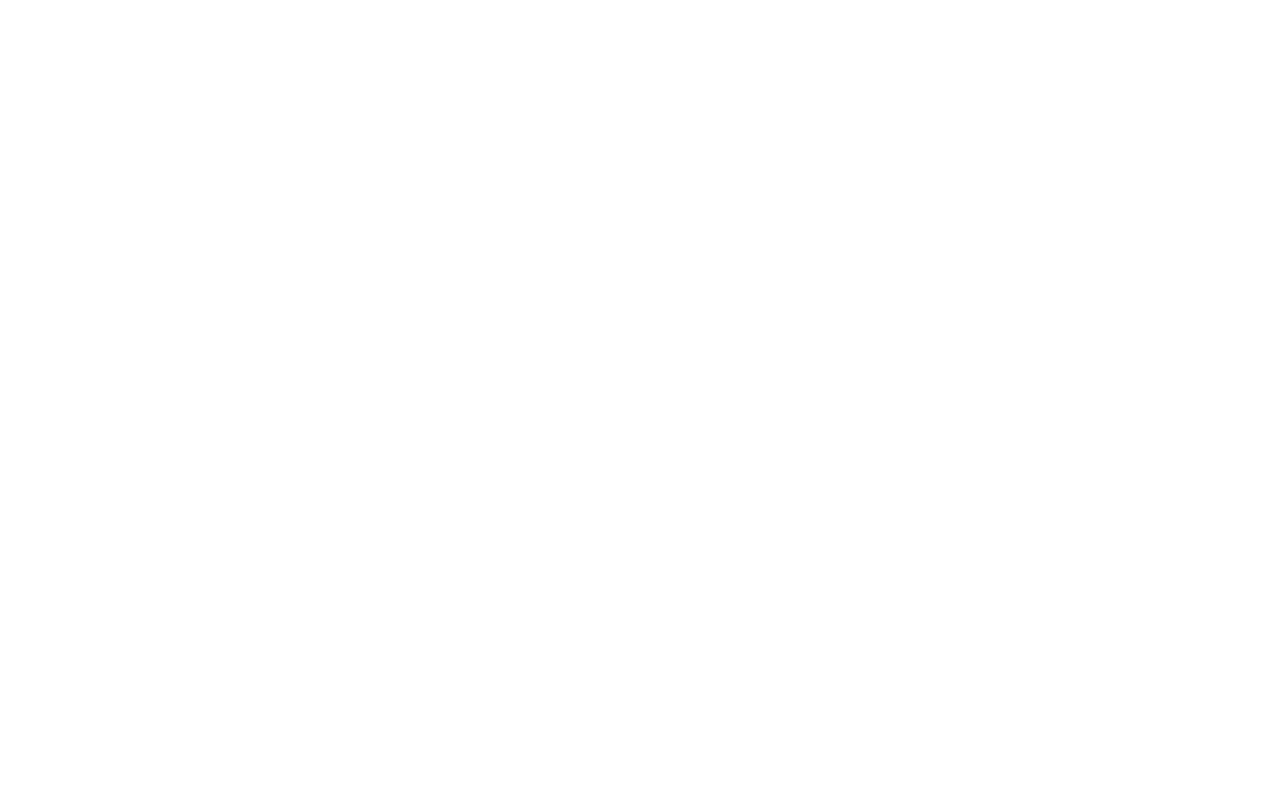
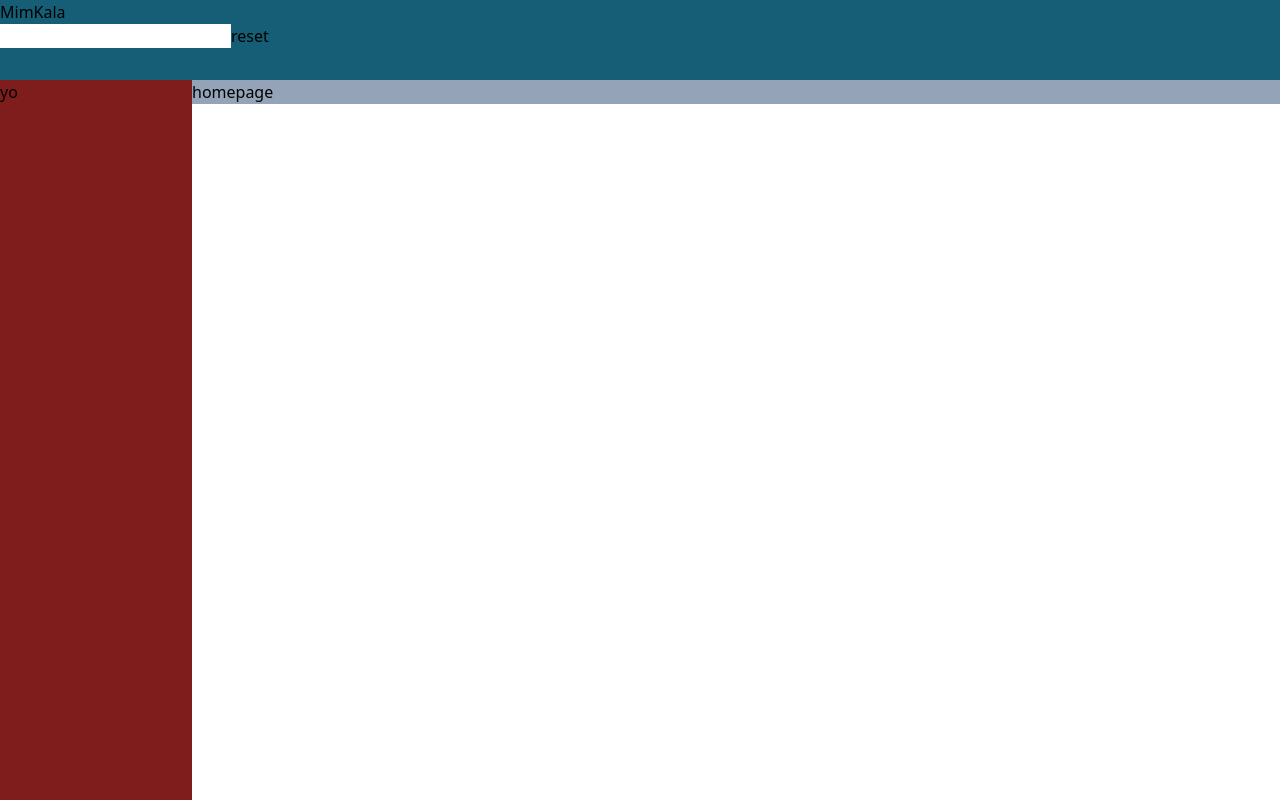
Before and after one commit to Mohammad-MH1/MimKala, a React (Vite) app: page / in a window 1280 px wide. Built offline with nearby package versions, Linux system fonts and the light colour scheme.

Commit message:
Implement main layout with grid in AppLayout

```diff
--- a/src/pages/HomePage.tsx
+++ b/src/pages/HomePage.tsx
@@ -1,5 +1,5 @@
 function HomePage() {
-  return <div></div>;
+  return <div className='w-full bg-slate-400'>homepage</div>;
 }
 
 export default HomePage;
--- a/src/ui/AppLayout.tsx
+++ b/src/ui/AppLayout.tsx
@@ -1,5 +1,17 @@
+import { Outlet } from 'react-router-dom';
+import Header from './Header';
+import SideBar from './SideBar';
+
 function AppLayout() {
-  return <div></div>;
+  return (
+    <div className='grid h-dvh grid-cols-[12rem_1fr] grid-rows-[auto_1fr]'>
+      <Header />
+      <SideBar />
+      <main>
+        <Outlet />
+      </main>
+    </div>
+  );
 }
 
 export default AppLayout;
--- /dev/null
+++ b/src/ui/Header.tsx
@@ -0,0 +1,11 @@
+function Header() {
+  return (
+    <header className='col-span-2 h-20 bg-cyan-800'>
+      <h1>MimKala</h1>
+      <input type='text' />
+      <button>reset</button>
+    </header>
+  );
+}
+
+export default Header;
--- /dev/null
+++ b/src/ui/SideBar.tsx
@@ -0,0 +1,5 @@
+function SideBar() {
+  return <div className='w-full bg-red-900'>yo</div>;
+}
+
+export default SideBar;
```
